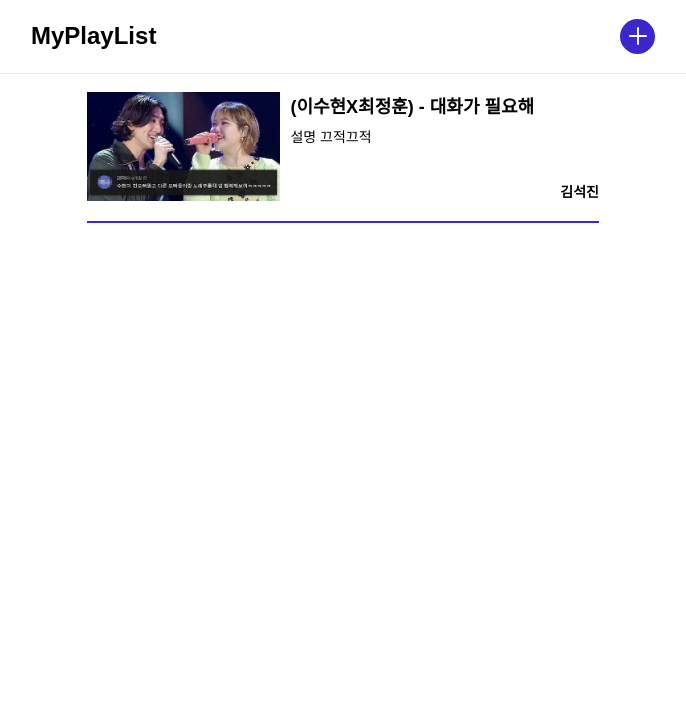
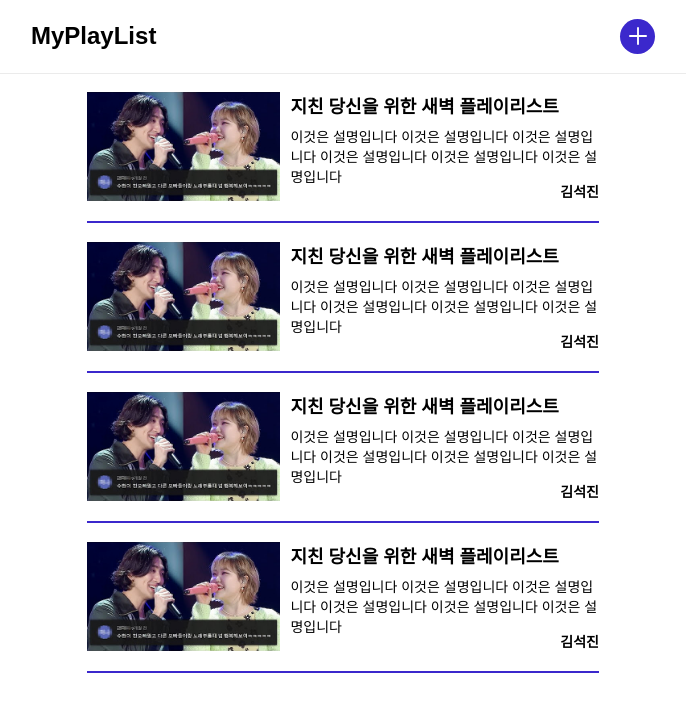
Before and after one commit to SEOKKAMONI/My-PlayList, a React (Create React App) app: page / in a window 1280 px wide. Shown: the top 712 px of the page, without its empty margins (297-983 px from the left). Built offline with nearby package versions, Linux system fonts and the light colour scheme.

Commit message:
ADD :: ListData Json 추가 - ADD :: map 함수 연결 - ADD :: props 연결

```diff
--- a/src/Components/MainPage/index.tsx
+++ b/src/Components/MainPage/index.tsx
@@ -3,6 +3,7 @@ import * as S from './style';
 import Header from './Header';
 import PlayList from '../PlayList/index';
 import Modal from '../Modal/index';
+import ListData from '../../Data/ListData.json';
 
 export default function MainPage() {
   return (
@@ -11,7 +12,9 @@ export default function MainPage() {
       <S.MainPage>
         <Header />
         <S.Content>
-          <PlayList />
+          {ListData.map((d, index) => (
+            <PlayList title={d.title} explain={d.explain} url={d.url} />
+          ))}
         </S.Content>
       </S.MainPage>
     </>
--- a/src/Components/PlayList/index.tsx
+++ b/src/Components/PlayList/index.tsx
@@ -2,7 +2,13 @@ import React from 'react';
 import * as S from './style';
 import Thumbnail from '../../Assets/Img/thumbnail.png';
 
-export default function PlayList() {
+interface PropsType {
+  title: string;
+  url: string;
+  explain: string;
+}
+
+export default function PlayList({ title, explain, url }: PropsType) {
   return (
     <S.PlayList>
       <S.ImgBox>
@@ -10,8 +16,8 @@ export default function PlayList() {
         <S.Img src={Thumbnail} />
       </S.ImgBox>
       <S.Contents>
-        <S.Title>(이수현X최정훈) - 대화가 필요해</S.Title>
-        <S.SubTitle>설명 끄적끄적</S.SubTitle>
+        <S.Title>{title}</S.Title>
+        <S.SubTitle>{explain}</S.SubTitle>
         <S.NickName>김석진</S.NickName>
       </S.Contents>
     </S.PlayList>
--- /dev/null
+++ b/src/Data/ListData.json
@@ -0,0 +1,26 @@
+[
+    {
+        "url": "https://i.ytimg.com/vi/HbBjHIwtjlI/hq720.jpg?sqp=-oaymwEcCNAFEJQDSFXyq4qpAw4IARUAAIhCGAFwAcABBg==&rs=AOn4CLCJkGldyHO4AY4I8Vpp_d-4Ew0Htg",
+        "title": "지친 당신을 위한 새벽 플레이리스트",
+        "explain": "이것은 설명입니다 이것은 설명입니다 이것은 설명입니다 이것은 설명입니다 이것은 설명입니다 이것은 설명입니다",
+        "nickname": "김석진"
+    },
+    {
+        "url": "https://i.ytimg.com/vi/HbBjHIwtjlI/hq720.jpg?sqp=-oaymwEcCNAFEJQDSFXyq4qpAw4IARUAAIhCGAFwAcABBg==&rs=AOn4CLCJkGldyHO4AY4I8Vpp_d-4Ew0Htg",
+        "title": "지친 당신을 위한 새벽 플레이리스트",
+        "explain": "이것은 설명입니다 이것은 설명입니다 이것은 설명입니다 이것은 설명입니다 이것은 설명입니다 이것은 설명입니다",
+        "nickname": "김석진"
+    },
+    {
+        "url": "https://i.ytimg.com/vi/HbBjHIwtjlI/hq720.jpg?sqp=-oaymwEcCNAFEJQDSFXyq4qpAw4IARUAAIhCGAFwAcABBg==&rs=AOn4CLCJkGldyHO4AY4I8Vpp_d-4Ew0Htg",
+        "title": "지친 당신을 위한 새벽 플레이리스트",
+        "explain": "이것은 설명입니다 이것은 설명입니다 이것은 설명입니다 이것은 설명입니다 이것은 설명입니다 이것은 설명입니다",
+        "nickname": "김석진"
+    },
+    {
+        "url": "https://i.ytimg.com/vi/HbBjHIwtjlI/hq720.jpg?sqp=-oaymwEcCNAFEJQDSFXyq4qpAw4IARUAAIhCGAFwAcABBg==&rs=AOn4CLCJkGldyHO4AY4I8Vpp_d-4Ew0Htg",
+        "title": "지친 당신을 위한 새벽 플레이리스트",
+        "explain": "이것은 설명입니다 이것은 설명입니다 이것은 설명입니다 이것은 설명입니다 이것은 설명입니다 이것은 설명입니다",
+        "nickname": "김석진"
+    }
+]
```
